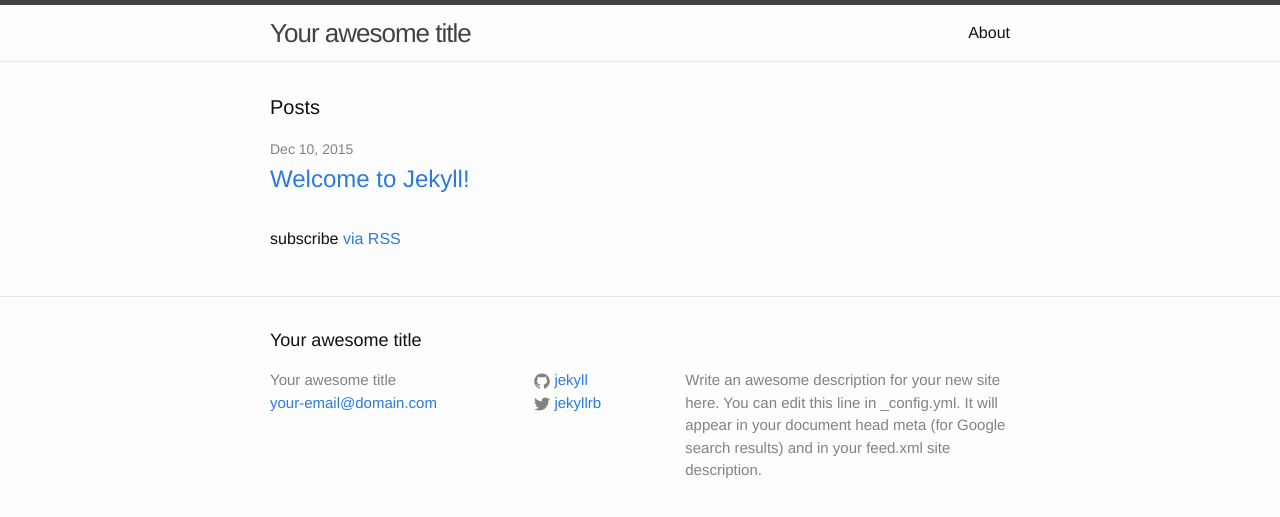
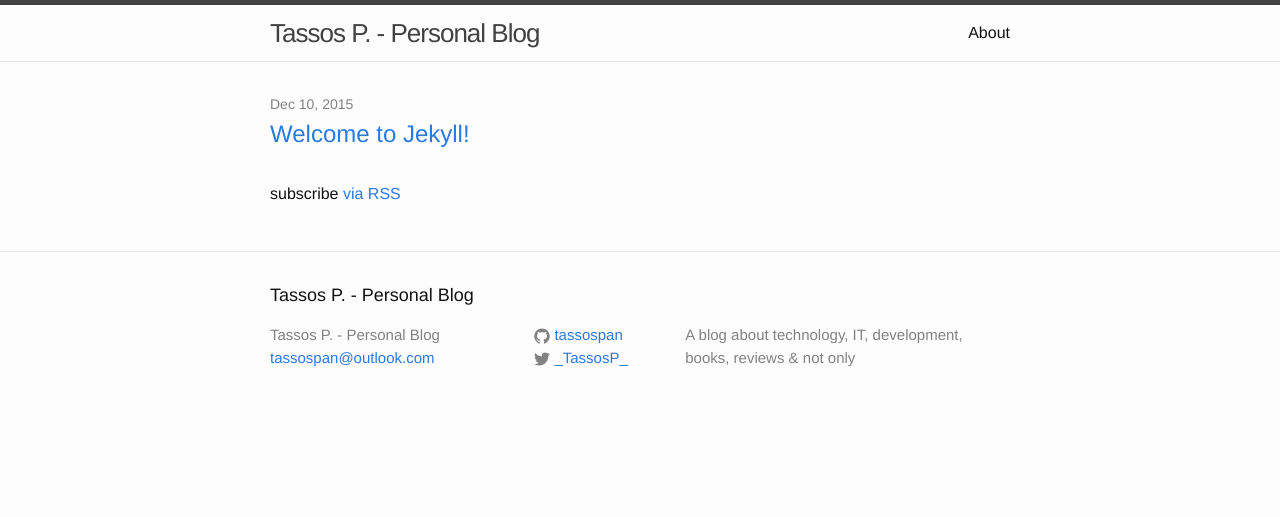
Before and after one commit to tassospan/tassospan.github.io, a Jekyll site: the page built from index.html, in a window 1280 px wide. Shown: the top 517 px of the page. Built offline with Jekyll 4.4.1, drawn with Linux system fonts in a browser that asks for light colours.

Commit message:
Config changed

```diff
--- a/_config.yml
+++ b/_config.yml
@@ -6,16 +6,14 @@
 # 'jekyll serve'. If you change this file, please restart the server process.
 
 # Site settings
-title: Your awesome title
-email: your-email@domain.com
+title: Tassos P. - Personal Blog
+email: tassospan@outlook.com
 description: > # this means to ignore newlines until "baseurl:"
-  Write an awesome description for your new site here. You can edit this
-  line in _config.yml. It will appear in your document head meta (for
-  Google search results) and in your feed.xml site description.
+  A blog about technology, IT, development, books, reviews & not only
 baseurl: "" # the subpath of your site, e.g. /blog
-url: "http://yourdomain.com" # the base hostname & protocol for your site
-twitter_username: jekyllrb
-github_username:  jekyll
+url: "https://tassospan.github.io/" # the base hostname & protocol for your site
+twitter_username: _TassosP_
+github_username:  tassospan
 
 # Build settings
 markdown: kramdown
--- a/index.html
+++ b/index.html
@@ -4,7 +4,6 @@ layout: default
 
 <div class="home">
 
-  <h1 class="page-heading">Posts</h1>
 
   <ul class="post-list">
     {% for post in site.posts %}
```
